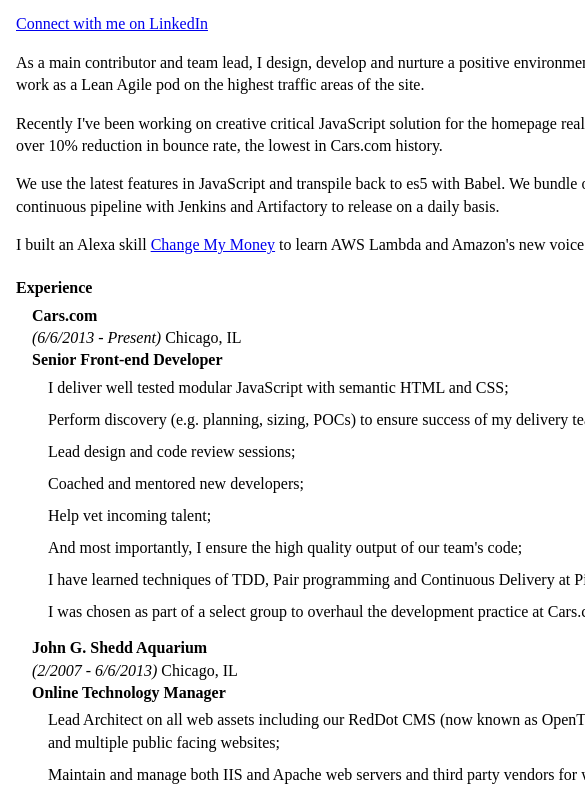
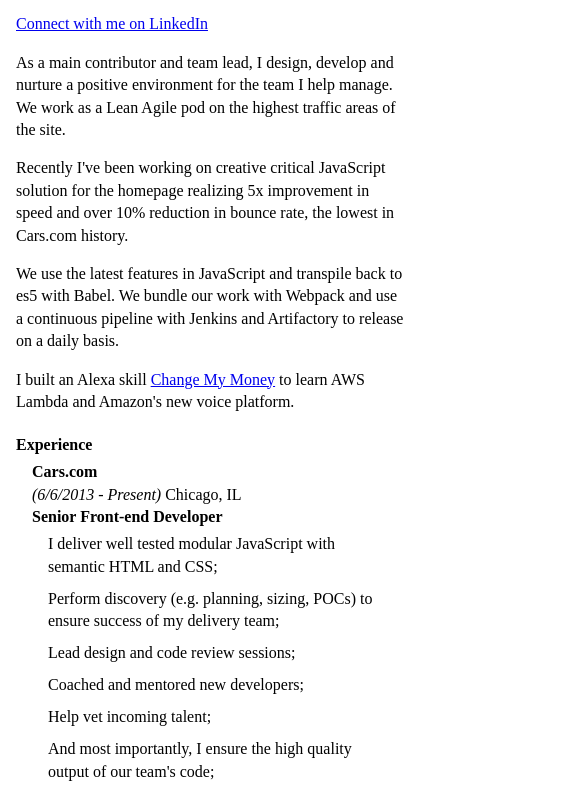
Before and after one commit to jgillen32/jgillen32.github.io, a plain HTML site: page index.html in a window 390 px wide. Shown: the part 68-853 px from the top of the page, 585 px wide, since content can reach past the window. Drawn offline with Linux system fonts and the light colour scheme.

Commit message:
update for responsive views

```diff
--- a/index.html
+++ b/index.html
@@ -11,7 +11,8 @@
             background: #fff;
             margin: 0 auto;
             padding: 1em;
-            width: 50em;
+            width: 100%;
+            max-width: 50em;
             line-height: 1.4em;
         }
 
```
